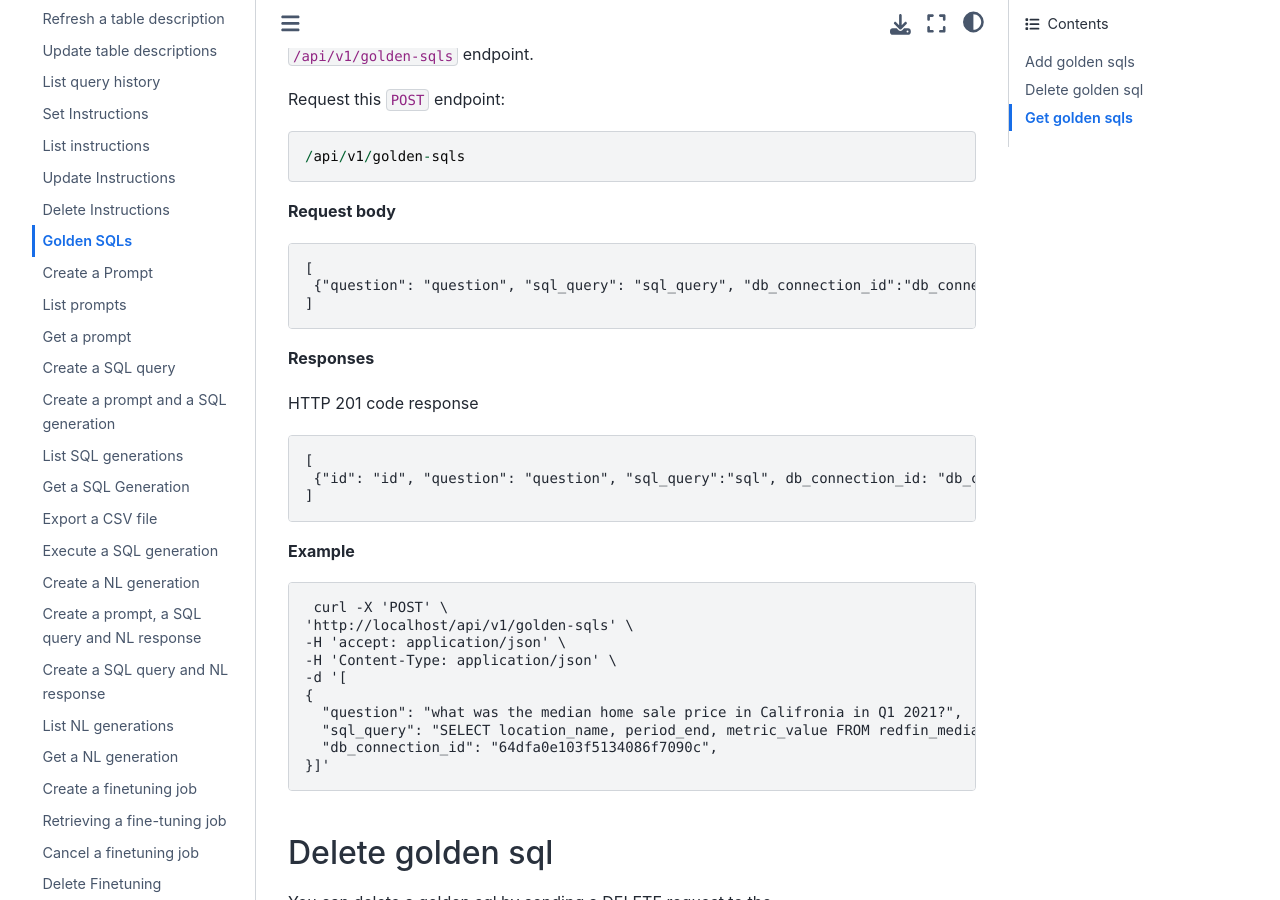
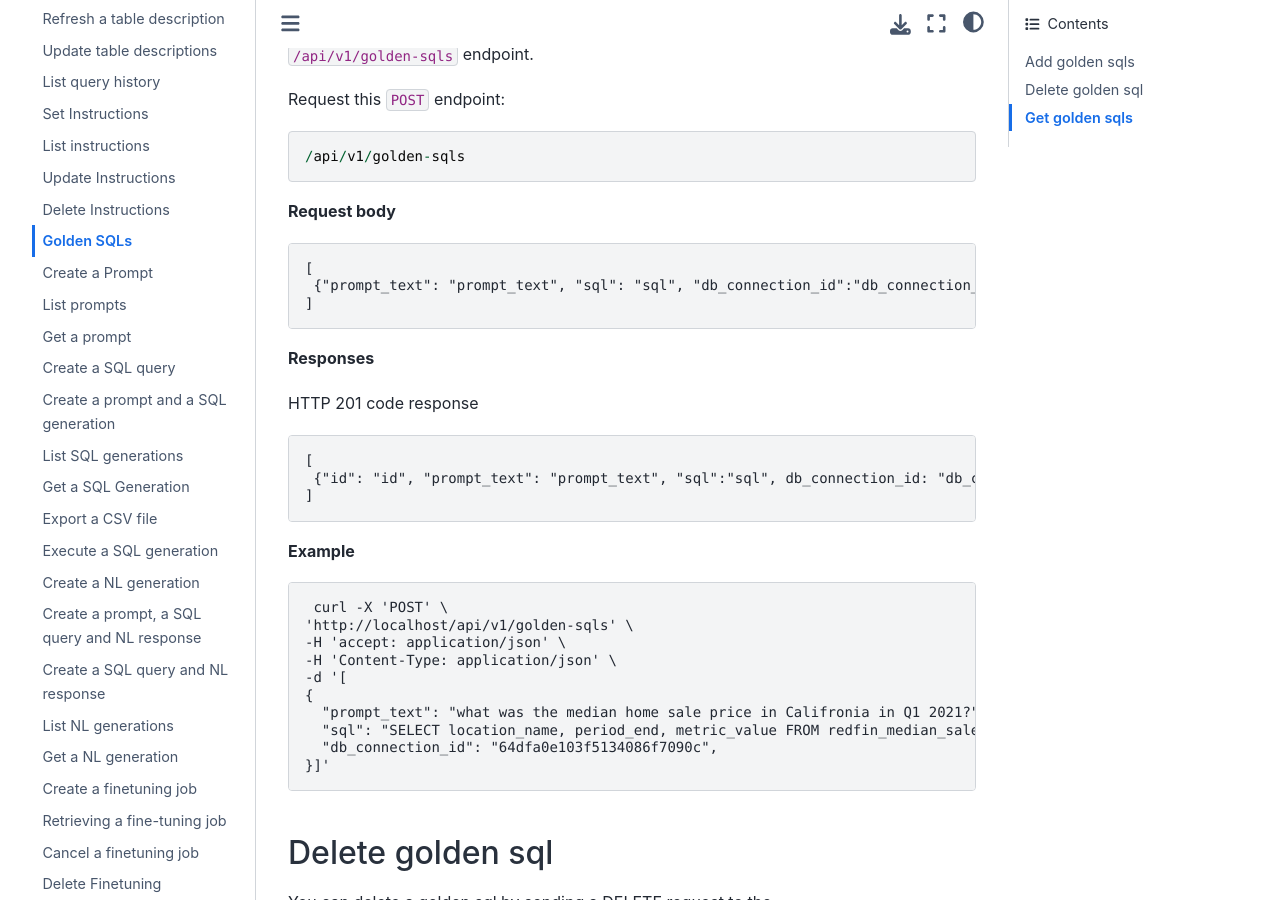
Before and after one commit to Dataherald/dataherald, a Sphinx documentation site: the page built from docs/api.golden_sql.rst, in a window 1280 px wide and 900 px high, scrolled down 376 px. Built offline with Sphinx 7.4.7 and the Sphinx Book theme 1.1.4, drawn with Linux system fonts in a browser that asks for light colours; some of the changed text lies outside the part shown.

Commit message:
Update golden sql requests and responses in documentation

```diff
--- a/docs/api.golden_sql.rst
+++ b/docs/api.golden_sql.rst
@@ -22,7 +22,7 @@
 .. code-block:: rst
 
    [
-    {"question": "question", "sql_query": "sql_query", "db_connection_id":"db_connection_id"},
+    {"prompt_text": "prompt_text", "sql": "sql", "db_connection_id":"db_connection_id"},
    ]
 
 **Responses**
@@ -32,7 +32,7 @@
 .. code-block:: rst
 
    [
-    {"id": "id", "question": "question", "sql_query":"sql", db_connection_id: "db_connection_id"},
+    {"id": "id", "prompt_text": "prompt_text", "sql":"sql", db_connection_id: "db_connection_id"},
    ]
 
 **Example**
@@ -46,8 +46,8 @@
   -H 'Content-Type: application/json' \
   -d '[
   {
-    "question": "what was the median home sale price in Califronia in Q1 2021?",
-    "sql_query": "SELECT location_name, period_end, metric_value FROM redfin_median_sale_price rmsp WHERE geo_type = '\''state'\'' AND location_name='\''California'\'' AND property_type = '\''All Residential'\''   AND period_start BETWEEN '\''2021-01-01'\'' AND '\''2021-03-31'\'' ORDER BY period_end;",
+    "prompt_text": "what was the median home sale price in Califronia in Q1 2021?",
+    "sql": "SELECT location_name, period_end, metric_value FROM redfin_median_sale_price rmsp WHERE geo_type = '\''state'\'' AND location_name='\''California'\'' AND property_type = '\''All Residential'\''   AND period_start BETWEEN '\''2021-01-01'\'' AND '\''2021-03-31'\'' ORDER BY period_end;",
     "db_connection_id": "64dfa0e103f5134086f7090c",
   }]'
 
@@ -110,7 +110,7 @@
 .. code-block:: rst
 
    [
-   {"id": "id", "question": "question", "sql_query":"sql", db_connection_id: "db_connection_id"},
+   {"id": "id", "prompt_text": "prompt_text", "sql":"sql", db_connection_id: "db_connection_id"},
    ]
 
 **Example**
```
